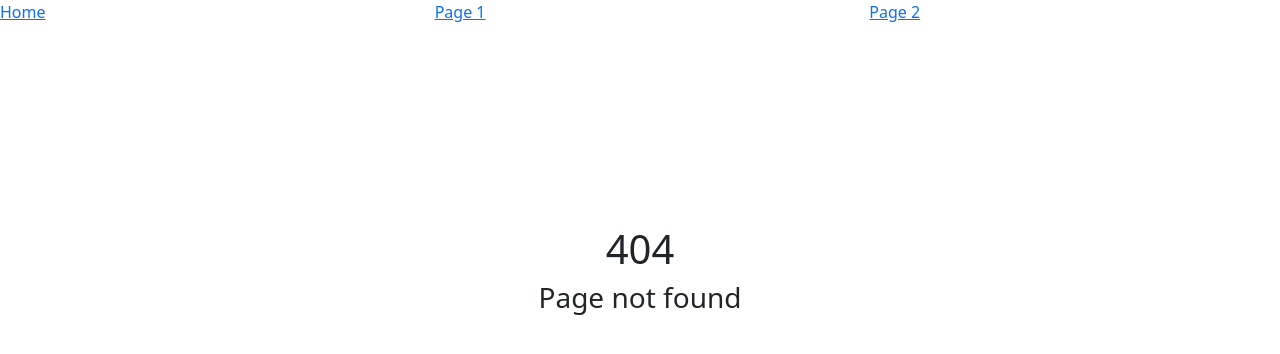
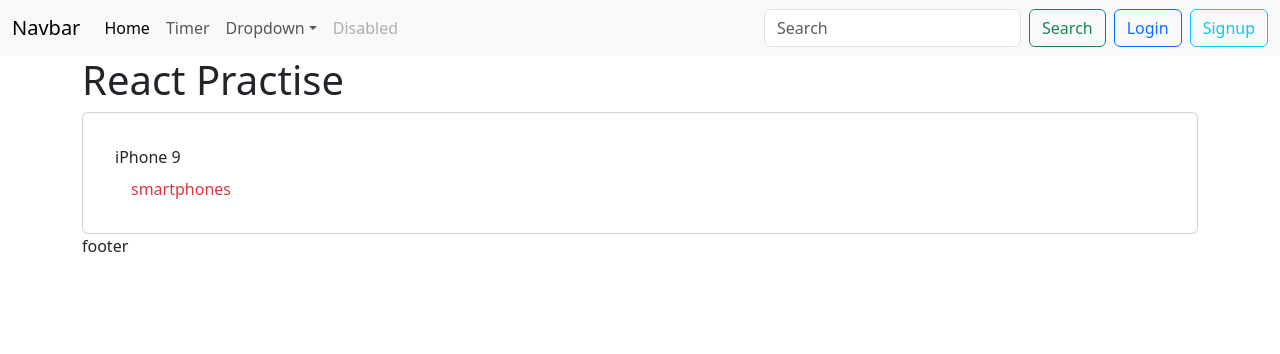
Before and after one commit to dineshk033/react_sep-practise, a React (Create React App) app: page /products/1 in a window 1280 px wide. Before the commit this address had no page. Shown: the top 354 px of the page. Built offline with nearby package versions, Linux system fonts and the light colour scheme.

Commit message:
get method

```diff
--- a/package.json
+++ b/package.json
@@ -6,6 +6,7 @@
     "@testing-library/jest-dom": "^5.17.0",
     "@testing-library/react": "^13.4.0",
     "@testing-library/user-event": "^13.5.0",
+    "axios": "^1.6.3",
     "bootstrap": "^5.3.2",
     "react": "^18.2.0",
     "react-dom": "^18.2.0",
--- a/src/App.js
+++ b/src/App.js
@@ -1,11 +1,11 @@
 import PractiseHeader from "./components/header/practise-header";
+import RouterComponent from "./routes";
 import PractiseRoute from "./routes/practise-route";
 
 export default function App() {
   return (
     <>
-      <PractiseHeader />
-      <PractiseRoute />
+      <RouterComponent />
     </>
   );
 }
--- a/src/components/list-iterate/list-iterate.jsx
+++ b/src/components/list-iterate/list-iterate.jsx
@@ -1,6 +1,7 @@
 import React, { useEffect, useState } from "react";
 import { MOCKDATA } from "../../data";
 import { useNavigate } from "react-router-dom";
+import axios from "axios";
 
 const ListItem = ({ item, index, handleCart }) => {
   const navigate = useNavigate();
@@ -31,9 +32,20 @@ const ListItem = ({ item, index, handleCart }) => {
 };
 export default function ListIterate() {
   const [cart, setCart] = useState([]);
-
+  const [data, setData] = useState([]);
   //only one time invoke when its mounting phase
   useEffect(() => {
+    axios
+      .get("https://dummyjson.com/products/search", {
+        params: {
+          q: "shoe",
+        },
+      })
+      .then((res) => {
+        console.log(res.data.products);
+        setData(res.data.products);
+      })
+      .catch((error) => console.error(error));
     console.log("useEffect mounting phase");
   }, []);
 
@@ -50,7 +62,7 @@ export default function ListIterate() {
   return (
     <>
       <div>cart item is {cart?.length}</div>
-      {MOCKDATA.products.map((el, index) => (
+      {data?.map((el, index) => (
         <ListItem key={el.id} item={el} index={index} handleCart={handleCart} />
       ))}
     </>
--- a/src/components/product-detail/index.jsx
+++ b/src/components/product-detail/index.jsx
@@ -1,8 +1,23 @@
-import React from "react";
+import React, { useEffect, useState } from "react";
 import { useParams } from "react-router-dom";
+import { MOCKDATA } from "../../data";
 
 export default function ProductDetail() {
   const { productID } = useParams();
+  const [data, setData] = useState(null);
+  useEffect(() => {
+    setData(MOCKDATA.products.find((item) => item.id == productID));
+  }, [productID]);
 
-  return <div>ProducDetail is {productID}</div>;
+  if (!data) {
+    return <div className="fs-4 text-danger">Invalid id</div>;
+  }
+  return (
+    <div className="card p-3">
+      <div className="card-body">
+        <div className="card-title">{data.title}</div>
+        <span className="px-3 text-danger">{data.category}</span>
+      </div>
+    </div>
+  );
 }
```
Also changed, not shown: 1 other file (tests, documents, lock files or other folders).
